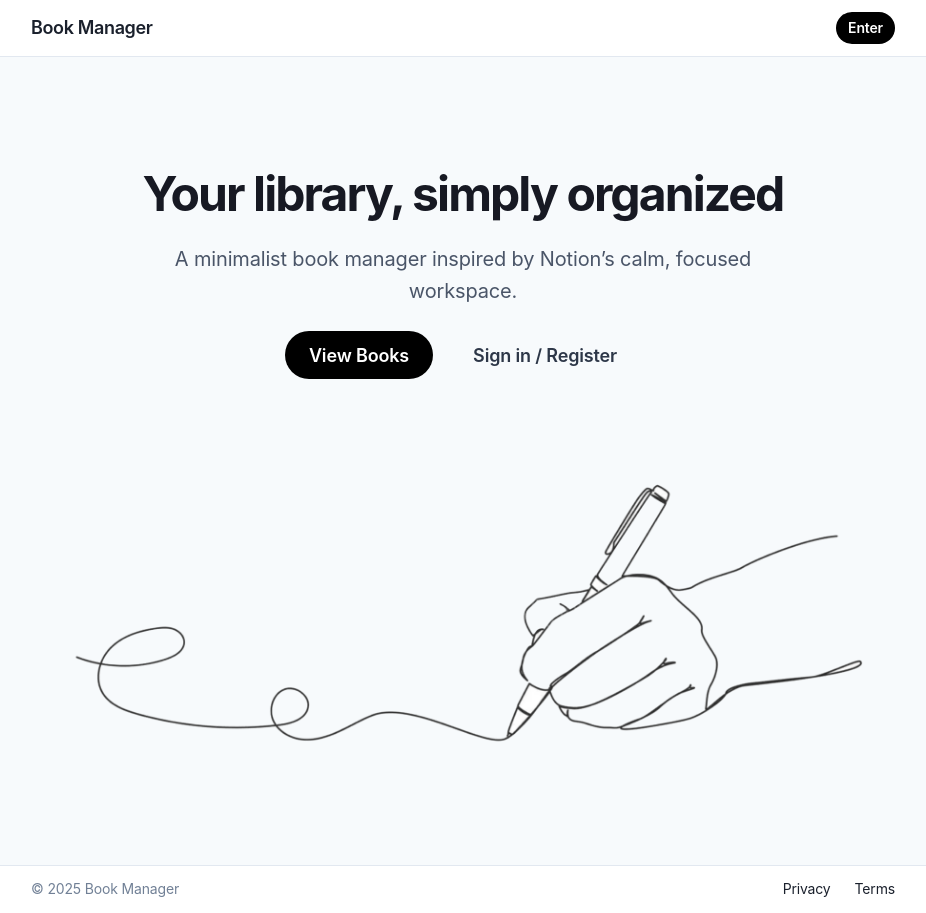
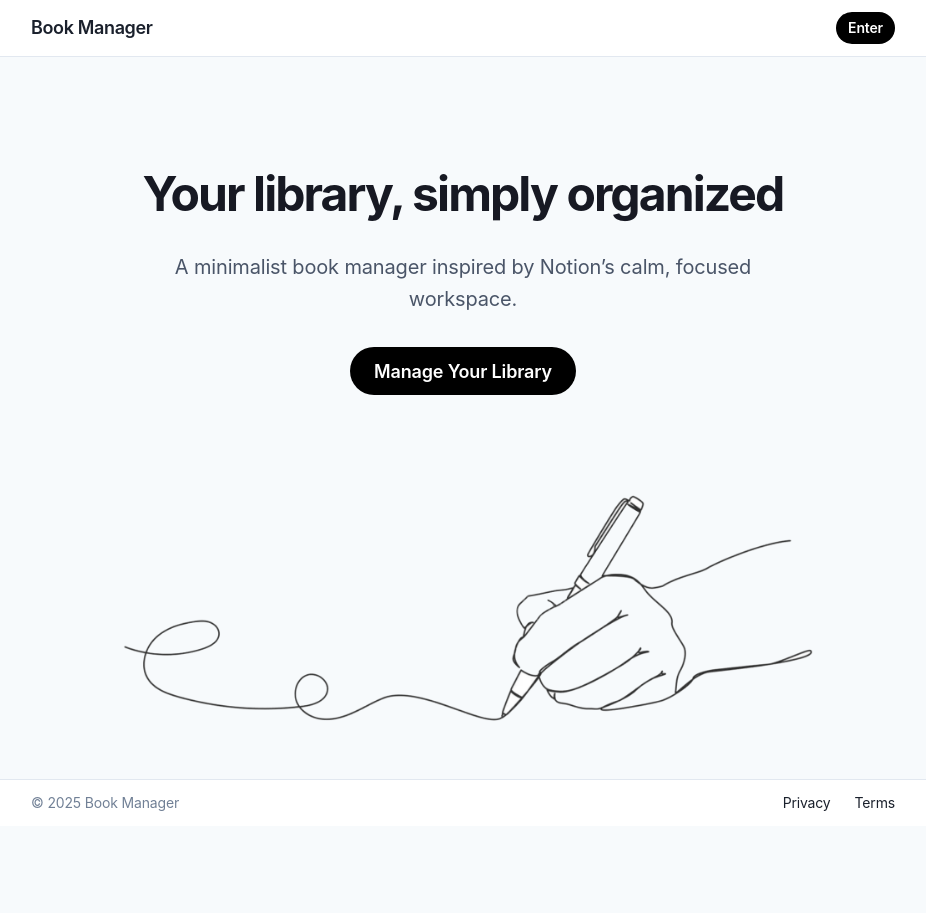
Before and after one commit to emanuelaromano/book-manager, a React (Vite) app in the folder client/: page / in a window 1280 px wide. Shown: the whole page, without its empty margins (177-1103 px from the left). After the commit the page ends 826 px from the top, so only its background shows below. Built offline with nearby package versions, Linux system fonts and the light colour scheme; no server answers.

Commit message:
fixed padding

```diff
--- a/client/src/pages/BooksPage.jsx
+++ b/client/src/pages/BooksPage.jsx
@@ -98,9 +98,9 @@ export default function BooksPage() {
       qc.setQueryData(['books'], (old = []) => [optimistic, ...old]);
       return { prev };
     },
-    onError: (_err, _vars, ctx) => {
+    onError: (err, _vars, ctx) => {
       if (ctx?.prev) qc.setQueryData(['books'], ctx.prev);
-      toast({ title: 'Create failed', status: 'error' });
+      toast({ title: err?.message || 'Create failed', status: 'error' });
     },
     onSuccess: () => {
       toast({ title: 'Book added', status: 'success' });
--- a/client/src/pages/HomePage.jsx
+++ b/client/src/pages/HomePage.jsx
@@ -6,9 +6,9 @@ import handWriting from '../assets/hand_writing.png';
 export default function HomePage() {
   return (
     <Layout>
-      <Box py={{ base: 18, md: 28 }}>
+      <Box pt={{ base: 20, md: 28 }} pb={{ base: 8, md: 12 }}>
         <Container>
-          <Stack spacing={6} align="center" textAlign="center">
+          <Stack spacing={8} align="center" textAlign="center">
             <Heading size="2xl" letterSpacing="-0.04em" lineHeight={1.05}>
               Your library, simply organized
             </Heading>
@@ -17,14 +17,11 @@ export default function HomePage() {
             </Text>
             <Stack direction={{ base: 'column', sm: 'row' }} spacing={4}>
               <Button as={Link} to="/books" size="lg">
-                View Books
-              </Button>
-              <Button as={Link} to="/auth" variant="ghost" size="lg">
-                Sign in / Register
+                Manage Your Library
               </Button>
             </Stack>
-            <Box pt={{ base: 8, md: 10 }} w="100%" display="flex" justifyContent="center">
-              <Image src={handWriting} alt="Hand writing illustration" maxW={{ base: '90%', md: '800px' }} opacity={0.9} />
+            <Box pt={{ base: 6, md: 8 }} w="100%" display="flex" justifyContent="center">
+              <Image src={handWriting} alt="Hand writing illustration" maxW={{ base: '80%', md: '700px' }} opacity={0.9} />
             </Box>
           </Stack>
         </Container>
```
Also changed, not shown: 1 other file (tests, documents, lock files or other folders).
